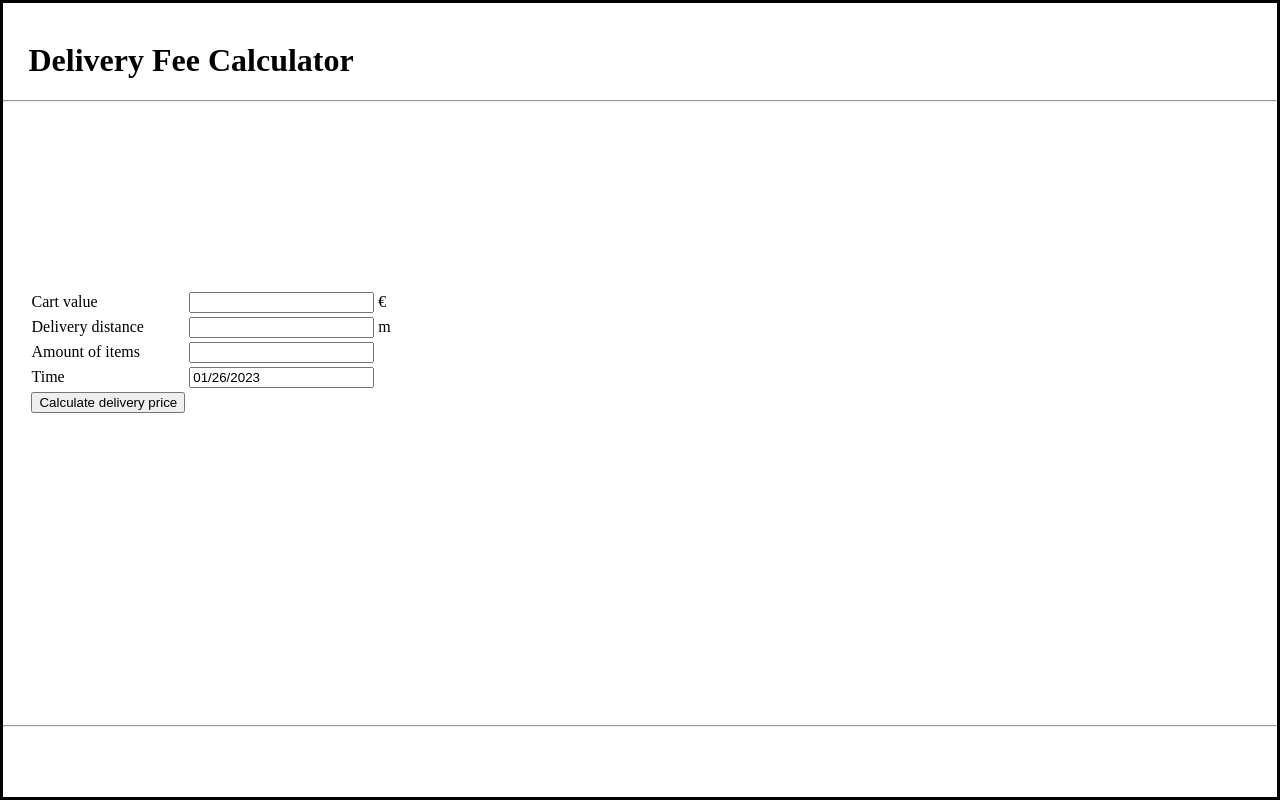
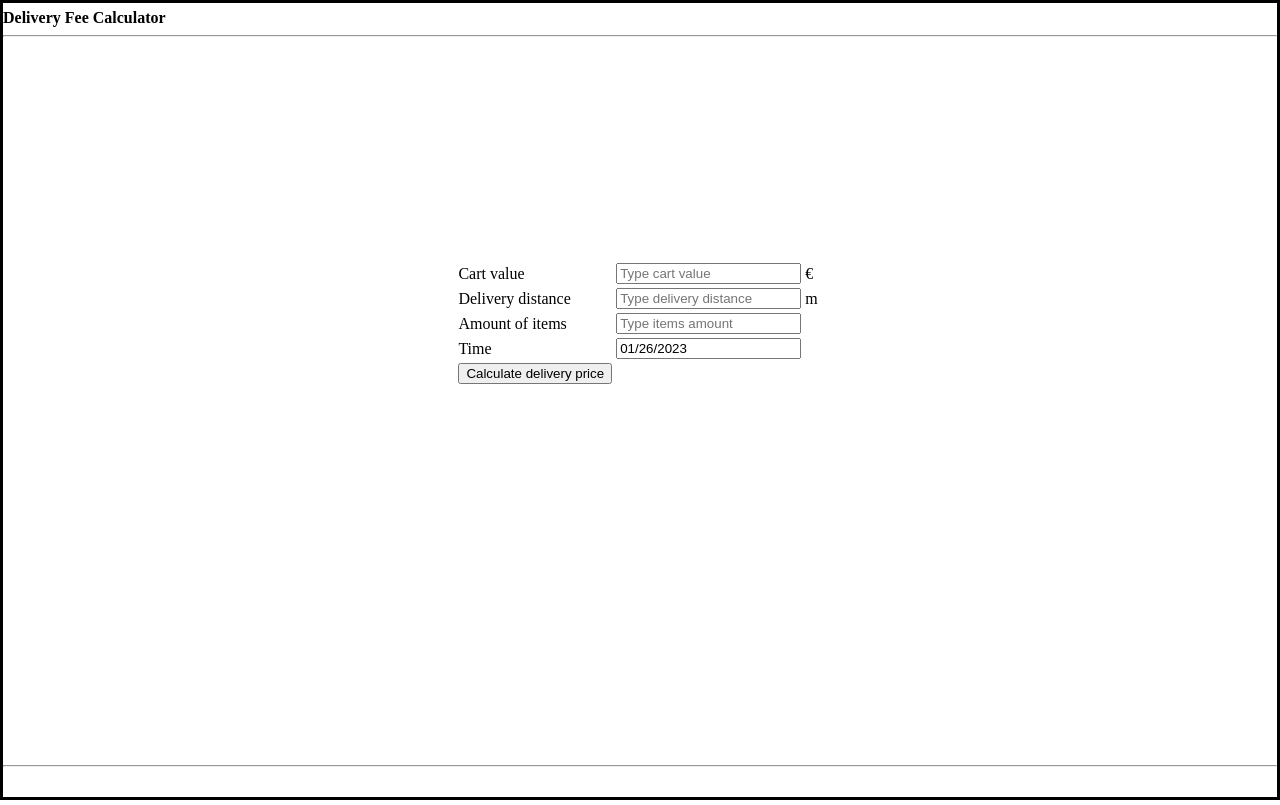
Before and after one commit to PetteriLeivo/Wolt_Delivery_Fee_Calculator, a React (Create React App) app: page / in a window 1280 px wide. Built offline with nearby package versions, Linux system fonts and the light colour scheme.

Commit message:
updated styles

```diff
--- a/public/style.css
+++ b/public/style.css
@@ -5,8 +5,8 @@ body {
 
 html {
   height: 100%;
-  box-sizing: border-box;
-  border: solid;
+  width: 100;
+
 }
 
 body {
@@ -17,7 +17,8 @@ body {
 }
 
 #root {
+  box-sizing: border-box;
+  border: solid;
   width: 100%;
   height: 100%;
-
 }
--- /dev/null
+++ b/src/App.Style.css
@@ -0,0 +1,26 @@
+#main {
+    height: 100%;
+    width: 100%;
+}
+
+h1 {
+    margin: 0%;
+    padding-top: 0.5%;
+    font-size: 100%;
+    width: "100%";
+  }
+
+#title {
+    height: 5%;
+    width: 100%;
+}
+
+#inputAndResult {
+    height: 90%;
+    width: 100%;
+}
+
+#bottom {
+    height: 5%;
+    width: 100%;
+}
--- a/src/App.tsx
+++ b/src/App.tsx
@@ -1,4 +1,6 @@
-import {InputFormAndResult} from './components/InputForm';
+import { InputFormAndResult } from './components/InputFormAndResult';
+import './App.Style.css'
+
 
 
 const App = () => {
@@ -6,7 +8,19 @@ const App = () => {
 
 
   return (
-    <InputFormAndResult/>
+    <div id="main">
+      <div id="title">
+
+        <h1>Delivery Fee Calculator</h1>
+        <hr />
+      </div>
+      <div id="inputAndResult">
+        <InputFormAndResult />
+      </div>
+      <div id="bottom">
+        <hr />
+      </div>
+    </div>
   )
 }
 
--- a/src/components/InputForm.tsx
+++ b/src/components/InputFormAndResult.tsx
@@ -74,7 +74,7 @@ const InputForm = ({ onSubmit, startDate, setStartDate }: InputFormProps): JSX.E
                                 <label htmlFor="cartValue">Cart value</label>
                             </td>
                             <td>
-                                <Field id="cartValue" name="cartValue" type="text" placeholder="" />
+                                <Field id="cartValue" name="cartValue" type="text" placeholder="Type cart value" />
                             </td>
                             <td>
                                 €
@@ -89,7 +89,7 @@ const InputForm = ({ onSubmit, startDate, setStartDate }: InputFormProps): JSX.E
                                 <label htmlFor="delivery_distance_in_meters">Delivery distance</label>
                             </td>
                             <td>
-                                <Field id="delivery_distance_in_meters" name="delivery_distance_in_meters" type="text" placeholder="" />
+                                <Field id="delivery_distance_in_meters" name="delivery_distance_in_meters" type="text" placeholder="Type delivery distance" />
                             </td>
                             <td>
                                 m
@@ -105,7 +105,7 @@ const InputForm = ({ onSubmit, startDate, setStartDate }: InputFormProps): JSX.E
                                 <label htmlFor="amount_of_items">Amount of items</label>
                             </td>
                             <td>
-                                <Field id="amount_of_items" name="amount_of_items" type="text" placeholder="" />
+                                <Field id="amount_of_items" name="amount_of_items" type="text" placeholder="Type items amount" />
                             </td>
                             <td>&nbsp;</td>
                             <td style={{ color: "#DC143C" }}>
@@ -125,7 +125,7 @@ const InputForm = ({ onSubmit, startDate, setStartDate }: InputFormProps): JSX.E
                         </tr>
                         <tr>
                             <td>
-                                <button type="submit">Calculate delivery price</button>
+                                <button id="submitButton" type="submit">Calculate delivery price</button>
                             </td>
                         </tr>
                     </tbody>
@@ -157,20 +157,14 @@ const InputFormAndResult = () => {
     }
 
     return (
-        <div id="titleAndContent">
-            <div id="titleSection">
-                <h1>Delivery Fee Calculator</h1>
-                <hr/>
-            </div >
-            <div id="contentSection">
-                <InputForm onSubmit={onSubmit} startDate={startDate} setStartDate={setStartDate} />
-                <DeliveryFeeResult deliveryFee={calculatedDeliveryFee} />
-            </div >
-             <div id="bottom">
-             <hr/>
-
+        <div id="content">
+            <InputForm onSubmit={onSubmit} startDate={startDate} setStartDate={setStartDate} />
+            <div id="deliveryFeeResult">
+            <DeliveryFeeResult deliveryFee={calculatedDeliveryFee} />
             </div>
         </div >
+
+
     )
 
 }
--- a/src/components/InputFormStyle.css
+++ b/src/components/InputFormStyle.css
@@ -1,26 +1,11 @@
-
-#titleAndContent {
-  height: 100%;
+#content {
+  display: flex;
+  flex-direction: column;
+  align-items: center;
+  height: 80%;
   width: 100%;
-  align-items: center;
-  display: grid;
-  gap: 50px;
-  grid-template-rows: 6% 1fr 18%;
+  justify-content: center
 }
-
-
-
-
-h1 {
-  width: 98%;
-  padding-left: 2%;
-  padding-top: 6%;
-
+#deliveryFeeResult {
+  padding-top: 10px;
 }
-
-
-#contentSection {
-  width: 98%;
-  padding-left: 2%;
-
-}
--- a/src/index.tsx
+++ b/src/index.tsx
@@ -10,4 +10,5 @@ root.render(
   <React.StrictMode>
     <App />
   </React.StrictMode>
+
 )
```
Also changed, not shown: 1 other file (tests, documents, lock files or other folders).
